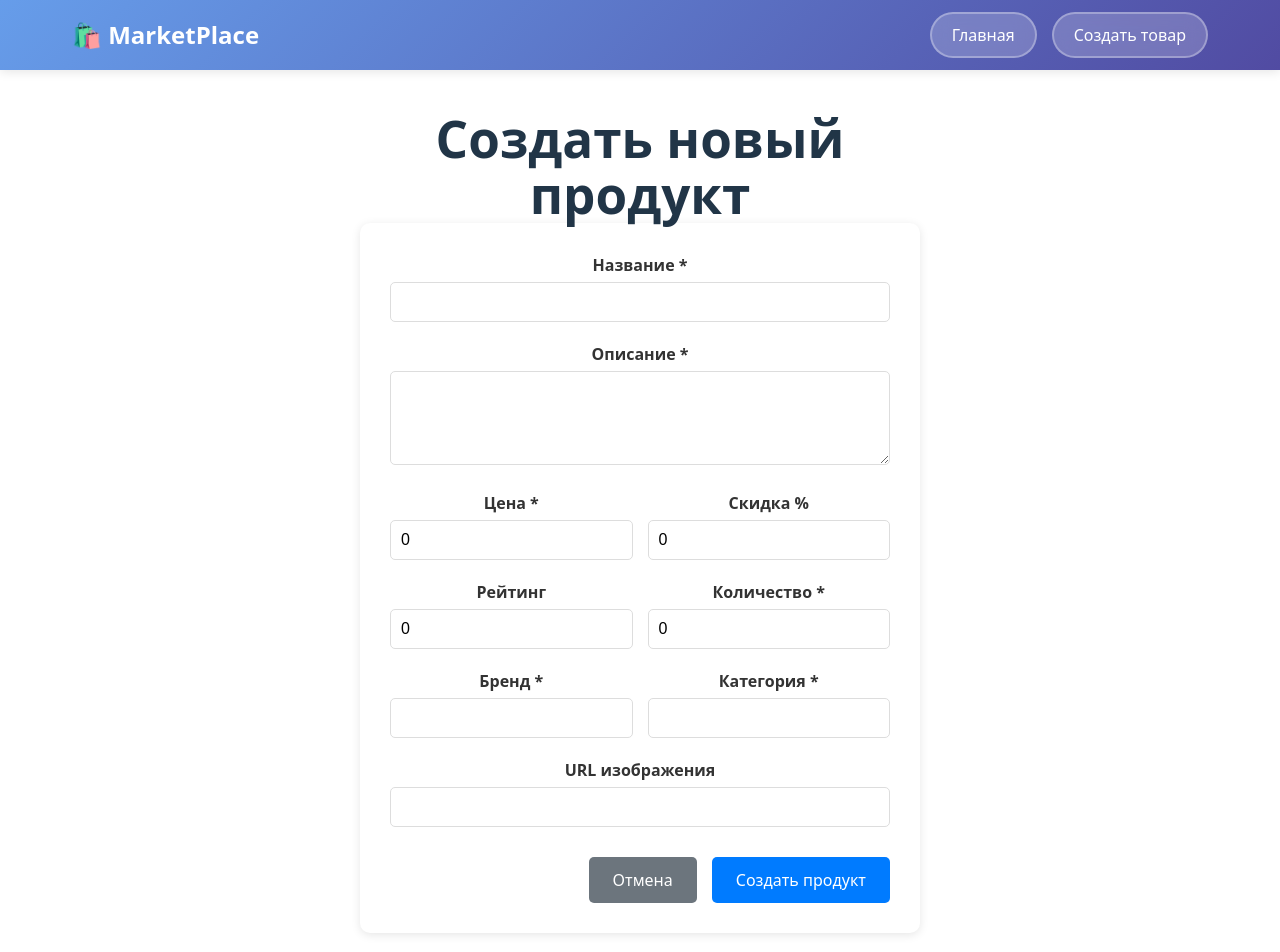
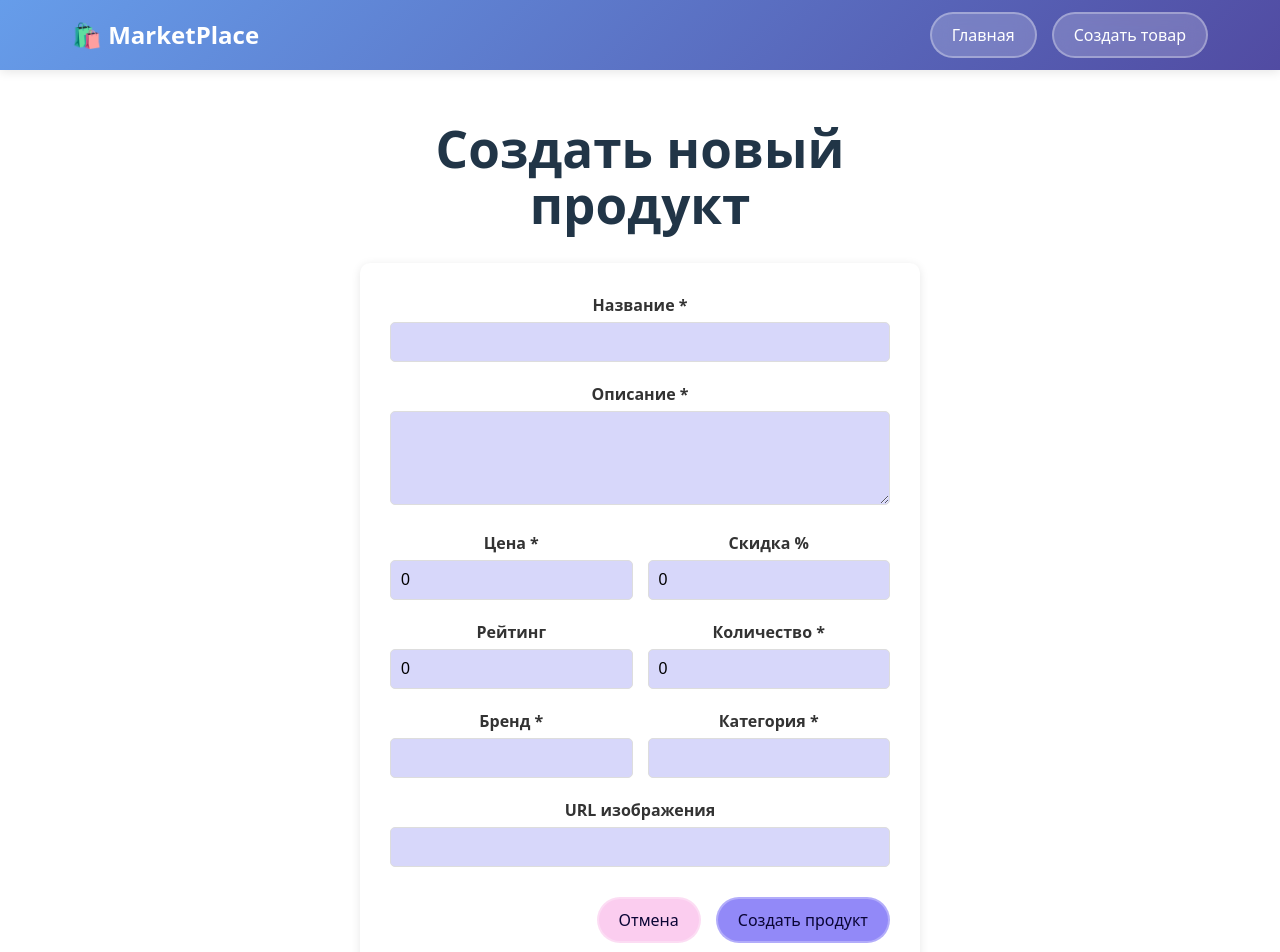
Before and after one commit to cutevil-magal/products-spa-app, a React (Vite) app: page /create-product in a window 1280 px wide. Shown: the top 952 px of the page. Built offline with nearby package versions, Linux system fonts and the light colour scheme.

Commit message:
Редактирование стилей

```diff
--- a/src/components/Footer/Footer.module.css
+++ b/src/components/Footer/Footer.module.css
@@ -1,5 +1,5 @@
 .footer {
-  background: #2c3e50;
+  background: linear-gradient(135deg, #669dea 0%, #514ba2 100%);
   color: white;
   padding: 1.5rem 0;
   width: 100%; /* Замени на 100% */
--- a/src/components/ProductCard/ProductCard.module.css
+++ b/src/components/ProductCard/ProductCard.module.css
@@ -72,3 +72,20 @@
 .likeButton.active {
   filter: grayscale(0%);
 }
+
+.delButton {
+  background-color: #6c84fc;
+  background: rgba(41, 13, 224, 0.2);
+  color: white;
+  border: 2px solid rgba(66, 103, 252, 0.3);
+  padding: 10px 20px;
+  border-radius: 25px;
+  cursor: pointer;
+  font-size: 1rem;
+  transition: all 0.3s;
+  backdrop-filter: blur(10px);
+}
+
+.delButton:hover {
+  background-color: #a0aeef;
+}
--- a/src/components/ProductCard/ProductCard.tsx
+++ b/src/components/ProductCard/ProductCard.tsx
@@ -56,6 +56,7 @@ export const ProductCard = ({ product }: ProductCardProps) => {
           </button>
         <button
           onClick={handleDeleteClick}
+          className={styles.delButton}
         >
           🗑️
         </button>
--- a/src/pages/CreateProductPage/CreateProductPage.module.css
+++ b/src/pages/CreateProductPage/CreateProductPage.module.css
@@ -71,19 +71,36 @@
 }
 
 .submitButton {
-  background: #007bff;
-  color: white;
-}
-
-.submitButton:hover {
-  background: #0056b3;
+  background: rgba(39, 21, 241, 0.5);
 }
 
 .buttonGroup button[type="button"] {
-  background: #6c757d;
-  color: white;
+  background: rgba(236, 5, 175, 0.2);
 }
 
-.buttonGroup button[type="button"]:hover {
-  background: #545b62;
+.buttonGroup button{
+
+  color: rgb(10, 5, 53);
+  border: 2px solid rgba(255, 255, 255, 0.3);
+  padding: 10px 20px;
+  border-radius: 25px;
+  cursor: pointer;
+  font-size: 1rem;
+  transition: all 0.3s;
+  backdrop-filter: blur(10px);
 }
+
+.buttonGroup button:hover {
+  background: rgba(123, 123, 238, 0.3);
+  border-color: rgba(255, 255, 255, 0.5);
+  transform: translateY(-2px);
+}
+
+input,
+textarea {
+  background: rgba(123, 123, 238, 0.3);
+}
+
+h1 {
+  margin-bottom: 30px;
+}
--- a/src/pages/ProductDetailPage/ProductDetailPage.module.css
+++ b/src/pages/ProductDetailPage/ProductDetailPage.module.css
@@ -5,17 +5,21 @@
 }
 
 .backButton {
-  background: #007bff;
+  background: rgba(255, 255, 255, 0.2);
   color: white;
-  border: none;
+  border: 2px solid rgba(255, 255, 255, 0.3);
   padding: 10px 20px;
-  border-radius: 5px;
+  border-radius: 25px;
   cursor: pointer;
-  margin-bottom: 20px;
+  font-size: 1rem;
+  transition: all 0.3s;
+  backdrop-filter: blur(10px);
 }
 
 .backButton:hover {
-  background: #0056b3;
+  background: rgba(255, 255, 255, 0.3);
+  border-color: rgba(255, 255, 255, 0.5);
+  transform: translateY(-2px);
 }
 
 .productGrid {
--- a/src/pages/ProductsPage/ProductsPage.module.css
+++ b/src/pages/ProductsPage/ProductsPage.module.css
@@ -5,3 +5,25 @@
   padding: 20px;
   align-items: stretch;
 }
+
+.filters button {
+  background: rgba(255, 255, 255, 0.2);
+  color: white;
+  border: 2px solid rgba(255, 255, 255, 0.3);
+  padding: 10px 20px;
+  border-radius: 25px;
+  cursor: pointer;
+  font-size: 1rem;
+  transition: all 0.3s;
+  backdrop-filter: blur(10px);
+}
+
+.filters button:hover {
+  background: rgba(255, 255, 255, 0.3);
+  border-color: rgba(255, 255, 255, 0.5);
+  transform: translateY(-2px);
+}
+
+h1 {
+  margin: 10px;
+}
--- a/src/pages/ProductsPage/ProductsPage.tsx
+++ b/src/pages/ProductsPage/ProductsPage.tsx
@@ -43,7 +43,7 @@ export const ProductsPage = () => {
   return (
     <div>
       <h1>Ассортимент</h1>
-      <div>
+      <div className={style.filters}>
         {/* Фильтр "Все/Избранное" */}
         <button onClick={handleAllClick}>Все</button>
         <button onClick={handleFavoritesClick}>Избранное</button>
```
